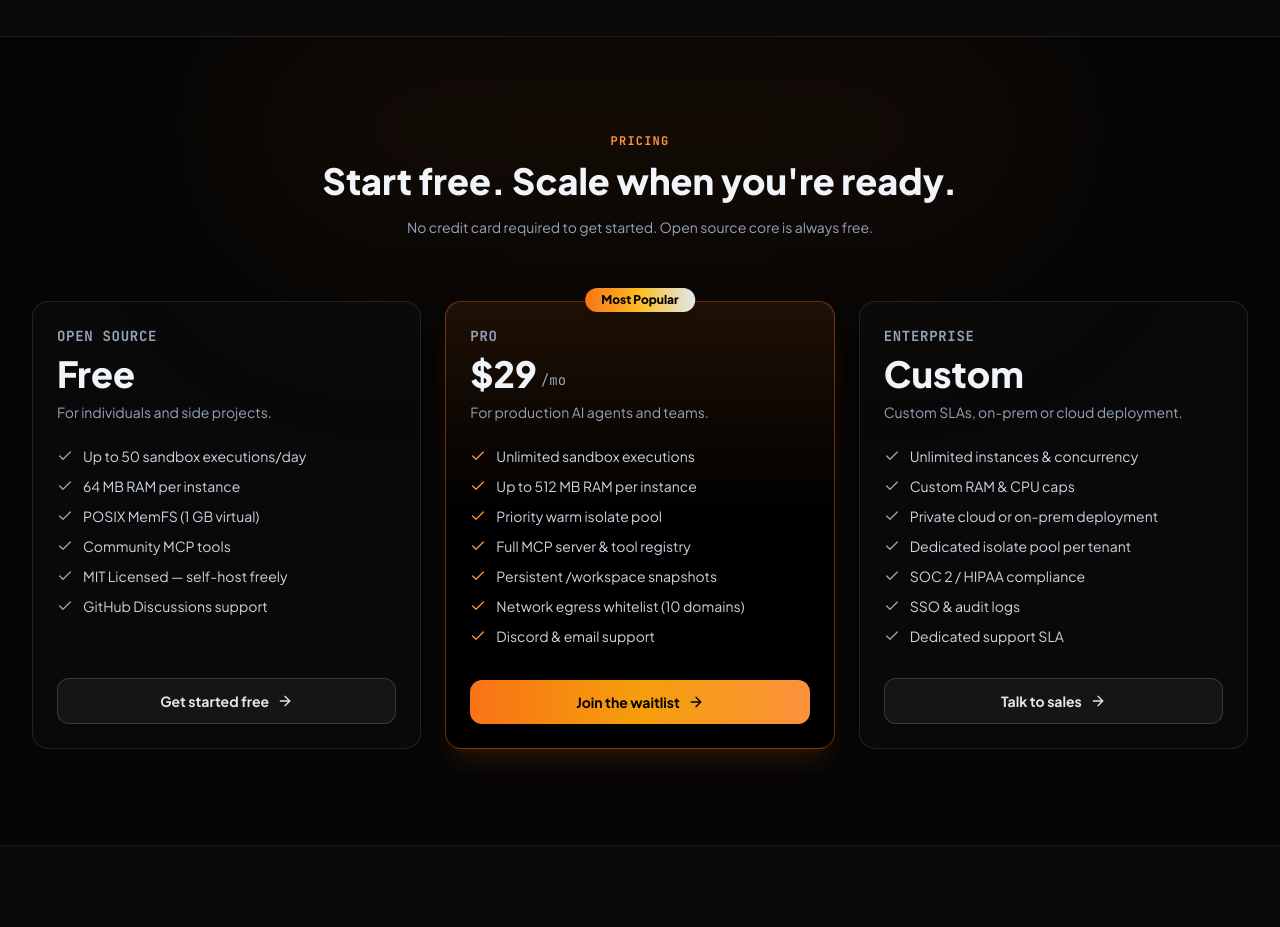
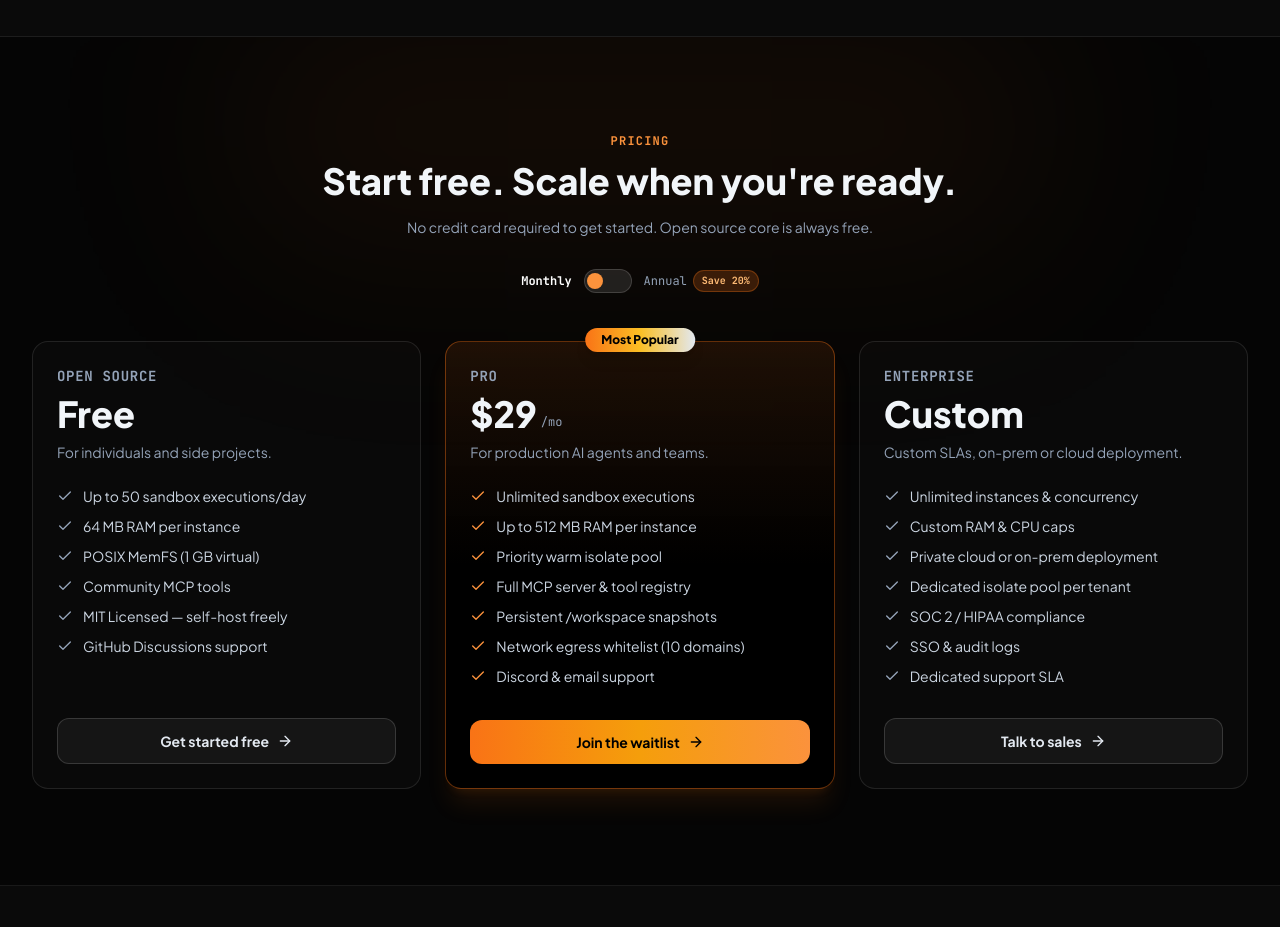
Before and after one commit to ZitouniNidhal/NodeBox, a React (Vite) app: page / in a window 1280 px wide. Shown: the part 8460-9387 px from the top of the page. Built offline with nearby package versions, Linux system fonts and the light colour scheme; the HTML template or start-up script is replaced by a standard one.

Commit message:
feat(pricing): add annual/monthly billing cycle toggle with 20% discount badge

```diff
--- a/src/components/Pricing.tsx
+++ b/src/components/Pricing.tsx
@@ -54,6 +54,8 @@ const tiers = [
 ];
 
 export const Pricing: React.FC = () => {
+  const [annual, setAnnual] = React.useState(false);
+
   return (
     <section id="pricing" className="py-24 border-b border-white/[0.08] bg-[#050505] relative overflow-hidden">
       <div className="absolute top-0 left-1/2 -translate-x-1/2 w-[800px] h-[300px] bg-gradient-to-b from-orange-500/10 to-transparent blur-[100px] pointer-events-none" />
@@ -61,7 +63,7 @@ export const Pricing: React.FC = () => {
       <div className="max-w-7xl mx-auto px-4 lg:px-8 relative z-10">
 
         {/* Header */}
-        <div className="text-center max-w-2xl mx-auto mb-16">
+        <div className="text-center max-w-2xl mx-auto mb-12">
           <h2 className="text-xs font-mono font-bold tracking-widest text-orange-400 uppercase mb-3">Pricing</h2>
           <p className="text-3xl sm:text-4xl font-extrabold text-slate-100">
             Start free. Scale when you're ready.
@@ -69,11 +71,37 @@ export const Pricing: React.FC = () => {
           <p className="mt-4 text-slate-400 text-sm">
             No credit card required to get started. Open source core is always free.
           </p>
+
+          {/* Billing cycle toggle */}
+          <div className="mt-8 flex items-center justify-center gap-3">
+            <span className={`text-xs font-mono ${!annual ? 'text-white font-bold' : 'text-slate-400'}`}>Monthly</span>
+            <button
+              onClick={() => setAnnual(!annual)}
+              className="relative w-12 h-6 rounded-full bg-white/10 border border-white/15 p-0.5 transition-colors focus:outline-none"
+              aria-label="Toggle annual billing"
+            >
+              <div
+                className={`w-4 h-4 rounded-full bg-orange-400 transition-transform duration-200 ${
+                  annual ? 'translate-x-6' : 'translate-x-0'
+                }`}
+              />
+            </button>
+            <span className={`text-xs font-mono flex items-center gap-1.5 ${annual ? 'text-white font-bold' : 'text-slate-400'}`}>
+              Annual
+              <span className="px-2 py-0.5 rounded-full bg-orange-500/20 text-orange-300 border border-orange-500/30 text-[10px] font-semibold">
+                Save 20%
+              </span>
+            </span>
+          </div>
         </div>
 
         {/* Tiers Grid */}
         <div className="grid grid-cols-1 md:grid-cols-3 gap-6 items-stretch">
-          {tiers.map((tier, i) => (
+          {tiers.map((tier, i) => {
+            const priceDisplay = tier.price === '$29' ? (annual ? '$24' : '$29') : tier.price;
+            const periodDisplay = tier.period ? (annual ? '/mo (billed yearly)' : '/mo') : '';
+
+            return (
               <div
                 key={i}
                 className={`relative rounded-2xl p-6 flex flex-col border transition-all duration-300 hover:-translate-y-1 ${
@@ -91,8 +119,8 @@ export const Pricing: React.FC = () => {
                 <div className="mb-6">
                   <div className="text-sm font-mono font-bold text-slate-400 uppercase tracking-wider mb-2">{tier.name}</div>
                   <div className="flex items-end gap-1 mb-2">
-                  <span className="text-4xl font-extrabold text-slate-100">{tier.price}</span>
-                  {tier.period && <span className="text-slate-400 text-sm mb-1 font-mono">{tier.period}</span>}
+                    <span className="text-4xl font-extrabold text-slate-100">{priceDisplay}</span>
+                    {periodDisplay && <span className="text-slate-400 text-xs mb-1 font-mono">{periodDisplay}</span>}
                   </div>
                   <p className="text-slate-400 text-sm">{tier.description}</p>
                 </div>
@@ -117,7 +145,8 @@ export const Pricing: React.FC = () => {
                   <ArrowRight className="w-4 h-4" />
                 </button>
               </div>
-          ))}
+            );
+          })}
         </div>
 
       </div>
```
Lines whose indentation alone changed are shown as unchanged.
